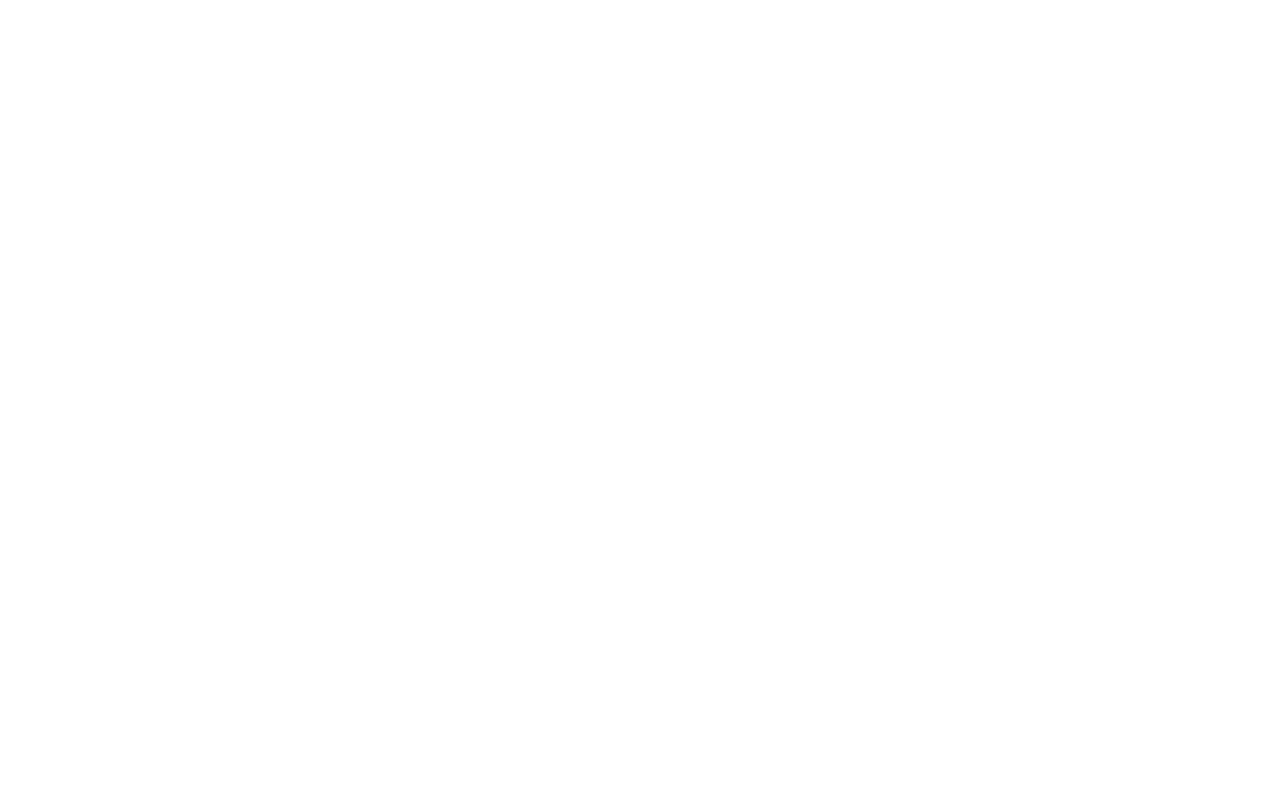
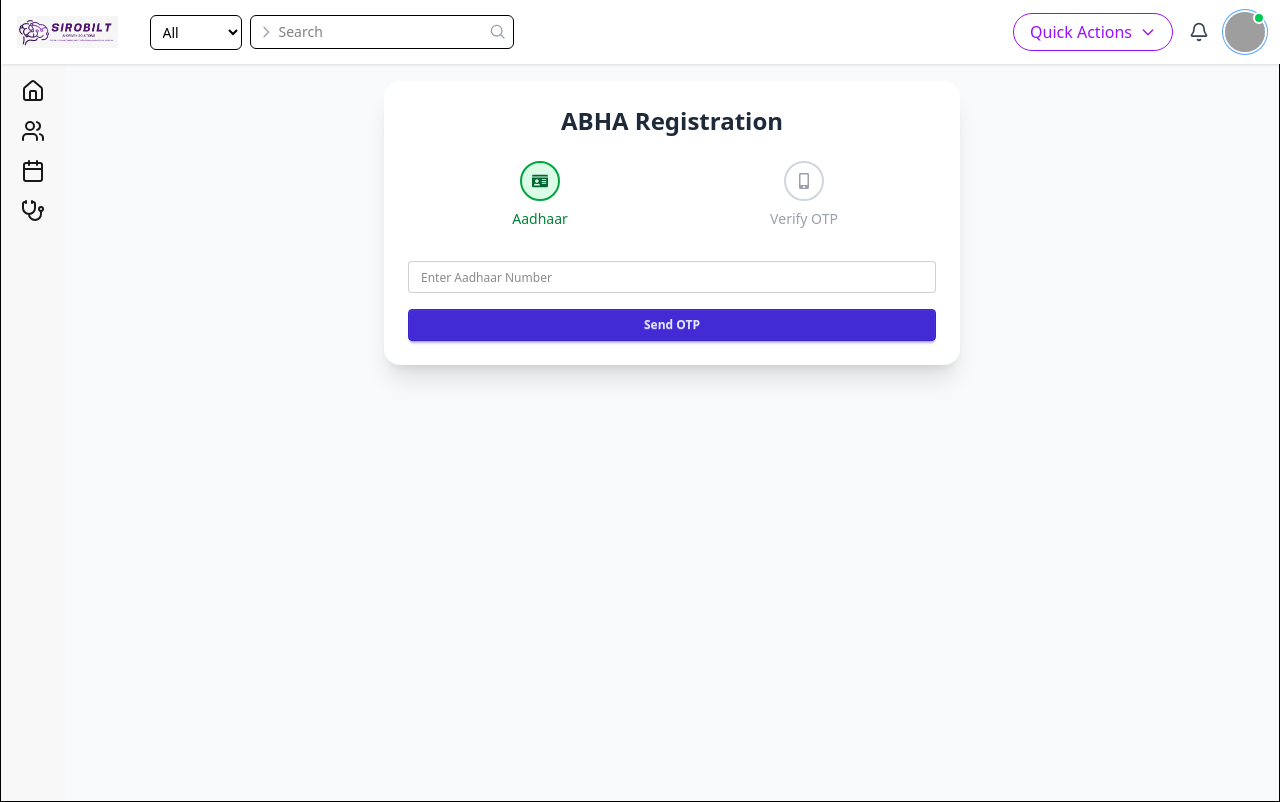
Before and after one commit to HarshavardhanAnksapuramSirobilt/figma_patient, a React (Vite) app: page /abha-registration in a window 1280 px wide. Before the commit this address had no page. Built offline with nearby package versions, Linux system fonts and the light colour scheme; no server answers; grey boxes are pictures that could not be loaded.

Commit message:
added creation of abha endpoints

```diff
--- /dev/null
+++ b/src/components/Abha/Aadhaar/AbhaRegistrationForm.tsx
@@ -0,0 +1,50 @@
+import { useState } from "react";
+import StepEnterAadhaar from "./StepEnterAadhaar";
+import StepVerifyOtp from "./StepVerifyOtp";
+import StepIndicator from "./StepIndicator";
+import AbhaProfileCard from "./AbhaProfileCard";
+
+export default function AbhaRegistrationForm() {
+  const [step, setStep] = useState(0);
+  const [txnId, setTxnId] = useState("");
+  const [abhaData, setAbhaData] = useState<any>(null);
+
+  return (
+    <div className="max-w-xl mx-auto p-6 bg-white rounded-2xl shadow-xl space-y-6">
+      <h1 className="text-2xl font-bold text-center text-gray-800">ABHA Registration</h1>
+
+      <StepIndicator currentStep={step} />
+
+      {step === 0 && (
+        <StepEnterAadhaar
+          onOtpSent={(txn) => {
+            setTxnId(txn);
+            setStep(1);
+          }}
+        />
+      )}
+
+      {step === 1 && (
+        <StepVerifyOtp
+          txnId={txnId}
+          onOtpVerified={(responseData) => {
+            setAbhaData(responseData);
+            setStep(2);
+          }}
+        />
+      )}
+
+      {step === 2 && abhaData && (
+        <AbhaProfileCard
+          profile={abhaData.ABHAProfile}
+          isNew={abhaData.isNew}
+          message={
+            abhaData.isNew
+              ? "ABHA ID created successfully."
+              : "You already have an ABHA account."
+          }
+        />
+      )}
+    </div>
+  );
+}
--- /dev/null
+++ b/src/components/Abha/Aadhaar/StepEnterAadhaar.tsx
@@ -0,0 +1,48 @@
+import { useState } from "react";
+import { showSuccess,showError } from "../../../utils/toastUtils";
+import { Button } from "../../../commonfields/Button";
+import { Input } from "../../../commonfields/Input";
+import { requestAadhaarOtp } from "../../../services/abhaApis";
+
+
+interface Props {
+  onOtpSent: (txnId: string) => void;
+}
+
+export default function StepEnterAadhaar({ onOtpSent }: Props) {
+  const [aadhaar, setAadhaar] = useState("");
+  const [loading, setLoading] = useState(false);
+
+  const handleSubmit = async () => {
+  setLoading(true);
+  try {
+    const result = await requestAadhaarOtp({ aadhaarNumber: aadhaar });
+    console.log(result)
+
+    if (result.success) {
+      onOtpSent(result.data.txnId);
+      showSuccess("", `${result.data.message}`);
+    } else {
+      showError("Failed to Send OTP", `Aadhaar Ending in ${aadhaar.slice(-4)}`);
+    }
+  } catch (err) {
+    console.error("Unexpected error during OTP request:", err);
+    showError("Registration Failed", `Aadhaar Ending in ${aadhaar.slice(-4)}`);
+  } finally {
+    setLoading(false);
+  }
+};
+
+  return (
+    <div className="space-y-4">
+      <Input
+        placeholder="Enter Aadhaar Number"
+        value={aadhaar}
+        onChange={(e) => setAadhaar(e.target.value)}
+      />
+      <Button onClick={handleSubmit} disabled={loading}>
+        {loading ? "Sending OTP..." : "Send OTP"}
+      </Button>
+    </div>
+  );
+}
--- /dev/null
+++ b/src/components/Abha/Aadhaar/StepIndicator.tsx
@@ -0,0 +1,42 @@
+import { FaIdCard, FaMobileAlt } from "react-icons/fa";
+
+interface StepIndicatorProps {
+  currentStep: number;
+}
+
+const steps = [
+  { label: "Aadhaar", icon: <FaIdCard /> },
+  { label: "Verify OTP", icon: <FaMobileAlt /> },
+];
+
+export default function StepIndicator({ currentStep }: StepIndicatorProps) {
+  return (
+    <div className="flex justify-between items-center mb-8">
+      {steps.map((step, index) => {
+        const isActive = index <= currentStep;
+        return (
+          <div key={index} className="flex-1 text-center relative">
+            <div
+              className={`inline-flex items-center justify-center w-10 h-10 rounded-full border-2 ${
+                isActive ? "border-green-600 bg-green-100 text-green-800" : "border-gray-300 bg-white text-gray-400"
+              } mx-auto`}
+            >
+              {step.icon}
+            </div>
+            <div
+              className={`mt-2 text-sm font-medium ${
+                isActive ? "text-green-700" : "text-gray-400"
+              }`}
+            >
+              {step.label}
+            </div>
+
+            {index < steps.length - 1 && (
+              <div className={`absolute top-5 left-1/2 w-full h-1 -z-10 ${isActive ? "bg-green-500" : "bg-gray-200"}`}></div>
+            )}
+          </div>
+        );
+      })}
+    </div>
+  );
+}
--- /dev/null
+++ b/src/components/Abha/Aadhaar/StepVerifyOtp.tsx
@@ -0,0 +1,59 @@
+import { useState } from "react";
+import { showSuccess, showError } from "../../../utils/toastUtils";
+import { Button } from "../../../commonfields/Button";
+import { Input } from "../../../commonfields/Input";
+import { enrollAbhaByOtp } from "../../../services/abhaApis";
+
+interface Props {
+  txnId: string;
+  onOtpVerified: (abhaPayload: any) => void;
+}
+
+export default function StepVerifyOtp({ txnId, onOtpVerified }: Props) {
+  const [otp, setOtp] = useState("");
+  const [mobile, setMobile] = useState("");
+  const [loading, setLoading] = useState(false);
+
+  const handleVerify = async () => {
+    setLoading(true);
+    try {
+      const payload = {
+        txnId,
+        otp,
+        mobile,
+      };
+
+      const result = await enrollAbhaByOtp(payload);
+
+      if (result.success) {
+        showSuccess("OTP Verified", `ABHA Data Captured`);
+        onOtpVerified(result.data); // Pass ABHA data to the next step
+      } else {
+        showError("OTP Verification Failed", result.error?.message || "Check OTP or Mobile");
+      }
+    } catch (error) {
+      console.error("Unexpected error during OTP verification:", error);
+      showError("Verification Error", "Unable to complete verification");
+    } finally {
+      setLoading(false);
+    }
+  };
+
+  return (
+    <div className="space-y-4">
+      <Input
+        placeholder="Enter OTP"
+        value={otp}
+        onChange={(e) => setOtp(e.target.value)}
+      />
+      <Input
+        placeholder="Enter Mobile Number"
+        value={mobile}
+        onChange={(e) => setMobile(e.target.value)}
+      />
+      <Button onClick={handleVerify} disabled={loading || !otp || !mobile}>
+        {loading ? "Verifying..." : "Verify & Continue"}
+      </Button>
+    </div>
+  );
+}
--- a/src/components/patients/PatientRegistrationForm.tsx
+++ b/src/components/patients/PatientRegistrationForm.tsx
@@ -29,7 +29,7 @@ import { Select } from "../../commonfields/Select";
 import { Calendar } from "../../commonfields/Calendar";
 import { Button } from "../../commonfields/Button";
 import { createPatient, getPatientById, updatePatient } from "../../services/patientApis";
-import { showSuccess } from "../../utils/toastUtils";
+import { showError, showSuccess } from "../../utils/toastUtils";
 import { useNavigate } from "react-router-dom";
 import { usePatientFormStore } from "../../store/patientFormStore";
 
@@ -68,18 +68,20 @@ export const PatientRegistrationForm: React.FC<Props> = ({ patientId }) => {
             if (patientId) {
                 const { success, error } = await updatePatient(patientId, form);
                 if (success) {
-                    showSuccess("Patient updated successfully", fullName);
+                    showSuccess("Patient updated successfully",`Patient Name:${fullName}`);
                     navigate("/list")
                 } else {
                     console.log(error)
+                    showError("Update Failed", `Error updating patient`);
                 }
             } else {
                 const { success, error } = await createPatient(form);
                 if (success) {
-                    showSuccess("Patient Created Successfully", fullName);
+                    showSuccess("Patient Created Successfully", `Patient Name:${fullName}`);
                     navigate("/list")
                 } else {
                     console.log(error)
+                    showError("Creating Patient Failed", `Error in craeting patient`);
                 }
             }
         } catch (error: any) {
--- a/src/routes/AppRoutes.tsx
+++ b/src/routes/AppRoutes.tsx
@@ -3,6 +3,7 @@ import Homepage from "../pages/Homepage";
 import {Layout } from '../components/layouts/Layout';
 import PatientPage from "../pages/PatientPage";
 import PatientListPage from "../pages/PatientListPage";
+import AbhaRegistrationForm from "../components/Abha/Aadhaar/AbhaRegistrationForm";
 
 export const AppRoutes = () => (
   <Routes>
@@ -11,6 +12,8 @@ export const AppRoutes = () => (
       <Route path="patients" element={<PatientPage />} />
       <Route path="/patients/:id" element={<PatientPage />} />
       <Route path="list" element={<PatientListPage />} />
+      <Route path="/abha-registration" element={<AbhaRegistrationForm />} />
+
     </Route>
 
   </Routes>
--- /dev/null
+++ b/src/services/abhaApis.ts
@@ -0,0 +1,33 @@
+import axios from 'axios';
+
+const ABHA_BASE_URL = import.meta.env.VITE_ABHA_BASE_URL;
+
+interface AadhaarOtpPayload {
+  aadhaarNumber: string;
+}
+
+interface EnrollByOtpPayload {
+  txnId: string;
+  otp: string;
+  mobile: string;
+}
+
+export const requestAadhaarOtp = async (payload: AadhaarOtpPayload) => {
+  try {
+    const response = await axios.post(`${ABHA_BASE_URL}/abha/aadhaar-otp`, payload);
+    return { success: true, data: response.data };
+  } catch (error: any) {
+    console.error("OTP Request Error:", error.response?.data || error.message);
+    return { success: false, error: error.response?.data || error.message };
+  }
+};
+
+export const enrollAbhaByOtp = async (payload: EnrollByOtpPayload) => {
+  try {
+    const response = await axios.post(`${ABHA_BASE_URL}/abha/enroll/by-otp`, payload);
+    return { success: true, data: response.data };
+  } catch (error: any) {
+    console.error("Enroll by OTP Error:", error.response?.data || error.message);
+    return { success: false, error: error.response?.data || error.message };
+  }
+};
--- a/src/utils/toastUtils.tsx
+++ b/src/utils/toastUtils.tsx
@@ -12,7 +12,7 @@ export const showSuccess = (message: string, fullName: string): void => {
             <FaCheckCircle style={{ color: 'green', marginTop: '4px' }} />
             <div>
                 <strong>{message}</strong><br />
-                PateintName: <span style={{ fontWeight: 600 }}>{fullName}</span>
+                 <span style={{ fontWeight: 600 }}>{fullName}</span>
             </div>
         </div>,
         {
```
Also changed, not shown: src/components/Abha/Aadhaar/AbhaProfileCard.tsx (added, +64 -0 lines), 1 other file (tests, documents, lock files or other folders).
